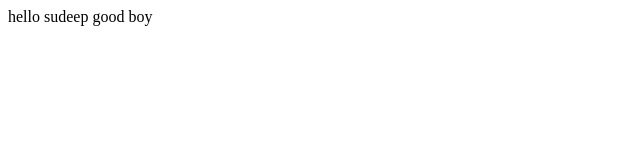
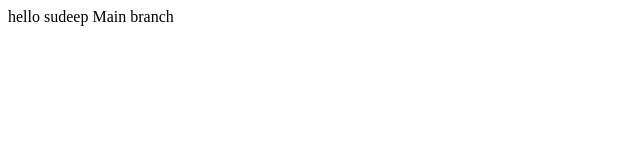
Before and after one commit to sudeeppatgar/demo-project, a plain HTML site: page feature-branch/feature.html in a window 1280 px wide. Shown: the full height of the page, 0-640 px from the left. Drawn offline with Linux system fonts and the light colour scheme.

Commit message:
main branch

```diff
--- a/feature-branch/feature.html
+++ b/feature-branch/feature.html
@@ -7,6 +7,6 @@
 </head>
 <body>
     hello sudeep
-    good boy
+    Main branch
 </body>
 </html>
```
